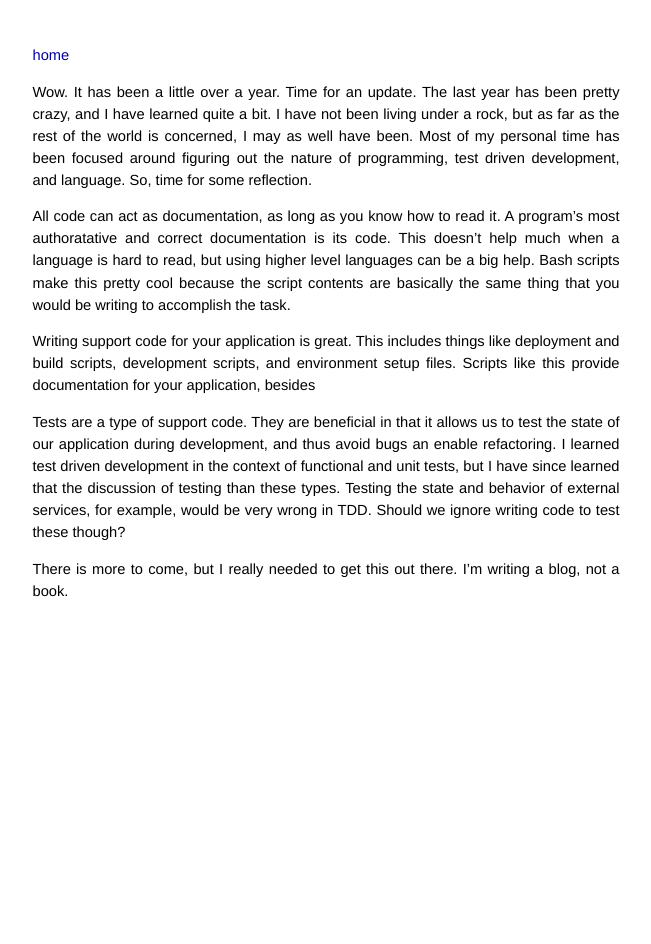
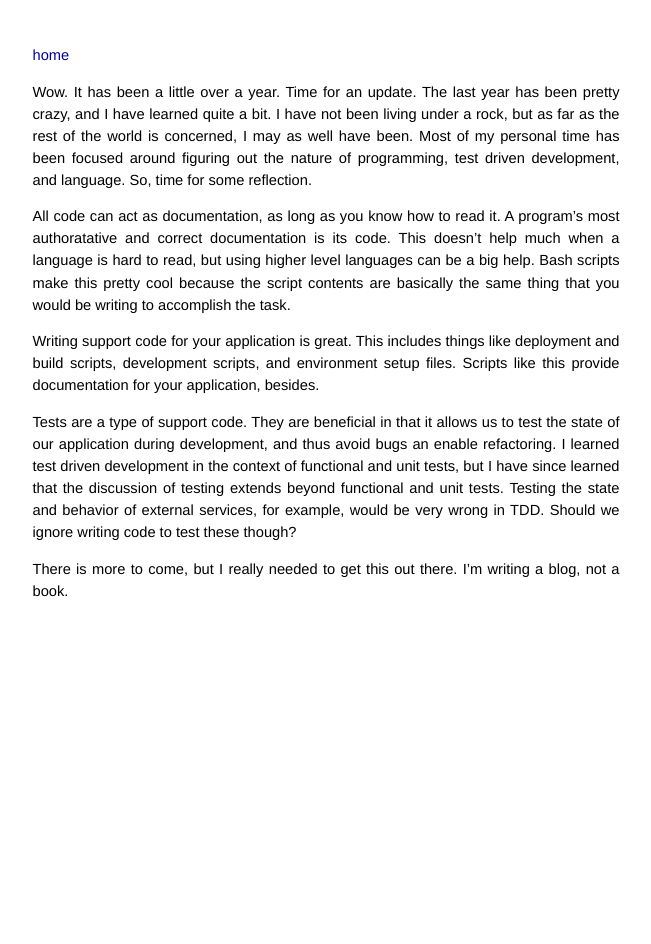
Before and after one commit to joelmccracken/joelmccracken.github.com, a Jekyll site: the page built from _posts/2012-04-26-an-update.markdown, in a window 1280 px wide. Shown: the whole page, without its empty margins (314-965 px from the left). Built offline with Jekyll 4.4.1, drawn with Linux system fonts in a browser that asks for light colours; Markdown is read by kramdown in place of the engine named in the settings.

Commit message:
oops, fixed a couple of typos

```diff
--- a/_posts/2012-04-26-an-update.markdown
+++ b/_posts/2012-04-26-an-update.markdown
@@ -21,7 +21,7 @@ thing that you would be writing to accomplish the task.
 Writing support code for your application is great. This includes
 things like deployment and build scripts, development scripts,
 and environment setup files. Scripts like this provide
-documentation for your application, besides
+documentation for your application, besides.
 
 Tests are a type of support code. They are
 beneficial in that it allows us to test the state of our
@@ -29,7 +29,7 @@ application during development, and thus avoid bugs an enable
 refactoring.
 I learned test driven development in the context of
 functional and unit tests, but I have since learned that the
-discussion of testing than these types.
+discussion of testing extends beyond functional and unit tests.
 Testing the state and behavior of external services,
 for example, would be very wrong in TDD. Should we ignore writing
 code to test these though?
```
